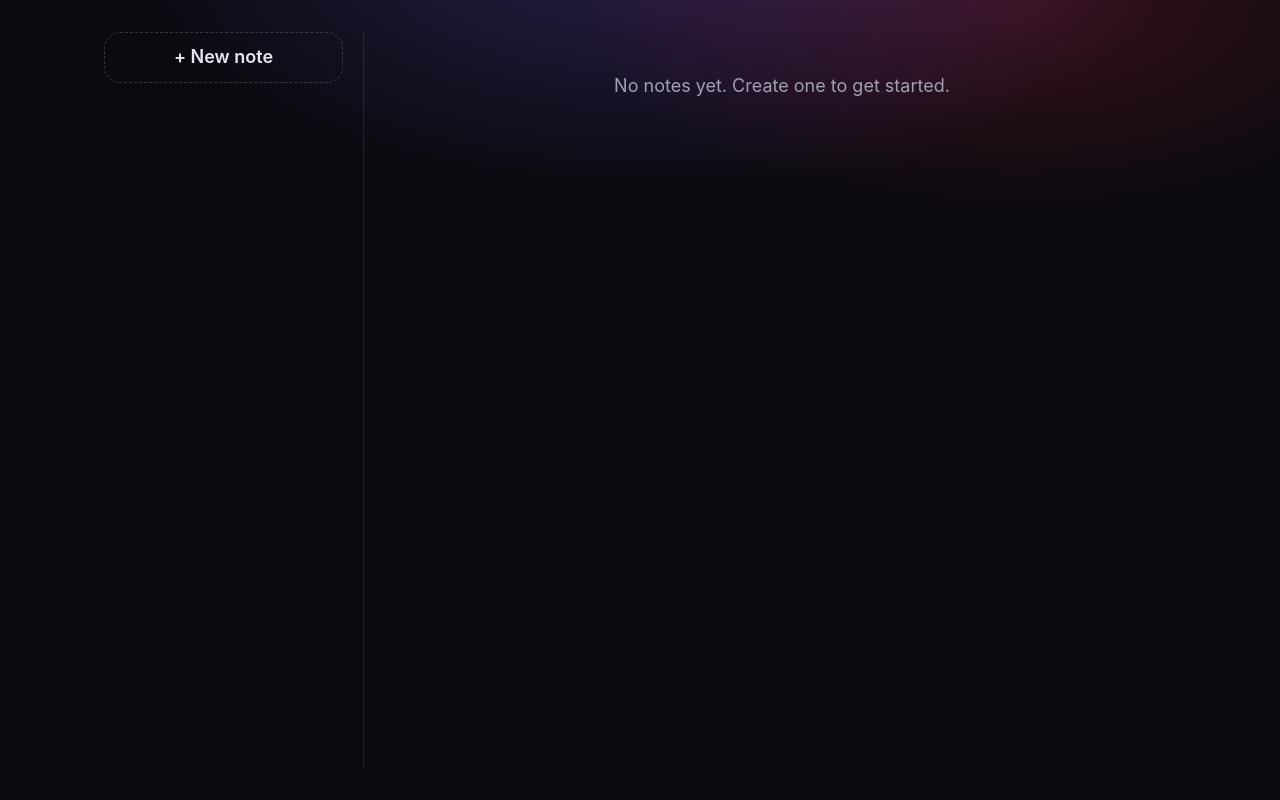
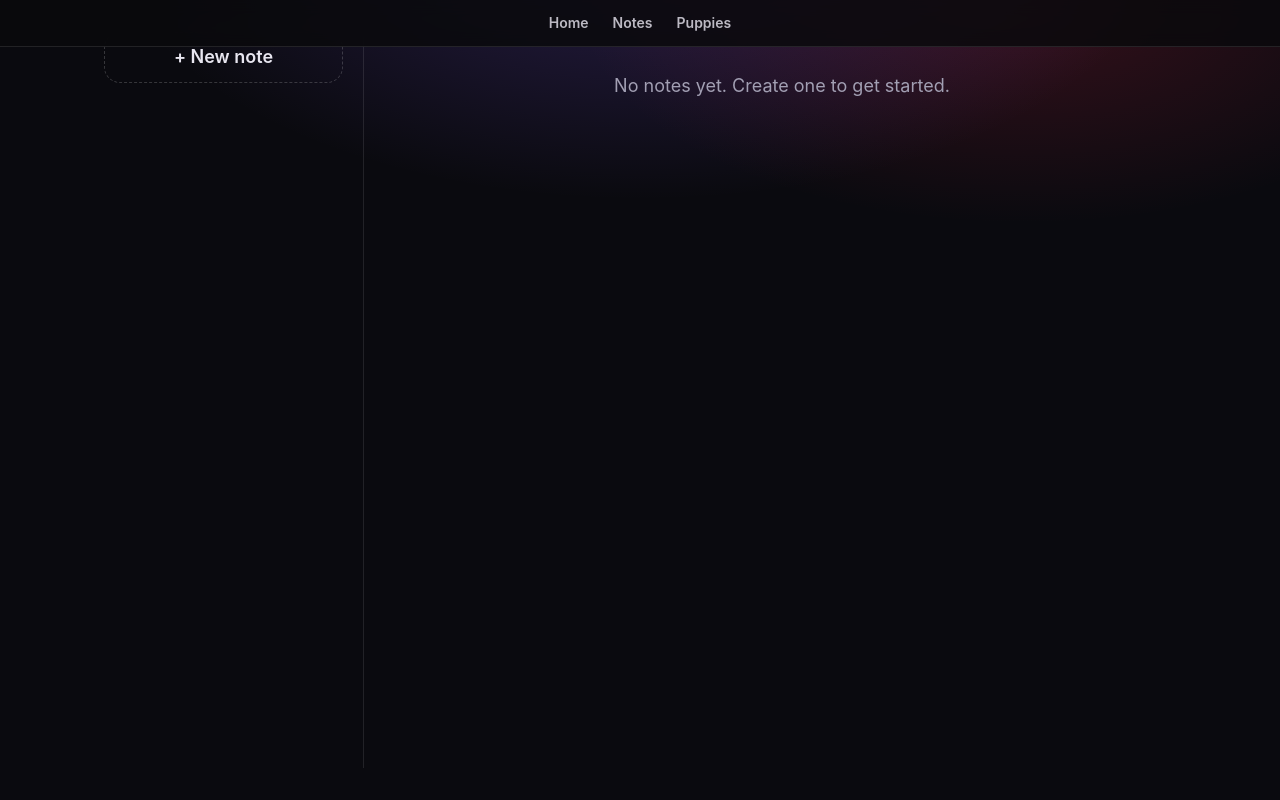
Before and after one commit to ilmaestro/blog.gelletto.com, a React (Vite) app: page /#/notes in a window 1280 px wide. Built offline with nearby package versions, Linux system fonts and the light colour scheme.

Commit message:
Add site nav to Notes and Puppies pages

```diff
--- a/src/notes/NotesPage.tsx
+++ b/src/notes/NotesPage.tsx
@@ -66,6 +66,12 @@ export default function NotesPage() {
 
   return (
     <div className="notes">
+      <nav className="site-nav">
+        <a href="#/">Home</a>
+        <a href="#/notes">Notes</a>
+        <a href="#/puppies">Puppies</a>
+      </nav>
+
       <aside className="notes__sidebar">
         <button className="notes__new" type="button" onClick={handleNew}>
           + New note
--- a/src/puppies/PuppiesPage.tsx
+++ b/src/puppies/PuppiesPage.tsx
@@ -58,6 +58,12 @@ export default function PuppiesPage() {
 
   return (
     <div className="puppies-page">
+      <nav className="site-nav">
+        <a href="#/">Home</a>
+        <a href="#/notes">Notes</a>
+        <a href="#/puppies">Puppies</a>
+      </nav>
+
       <header className="puppies-header">
         <h1>Puppies 🐶</h1>
         <p>
```
